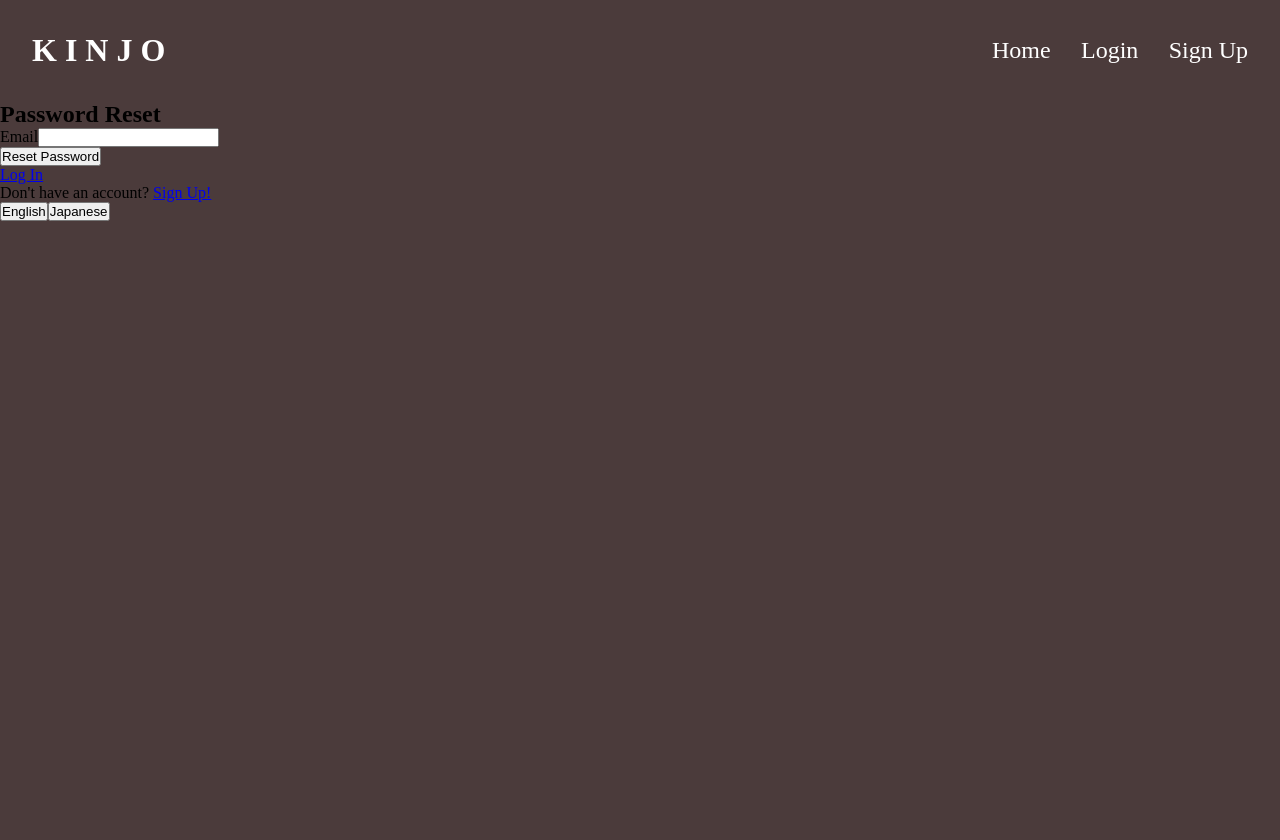
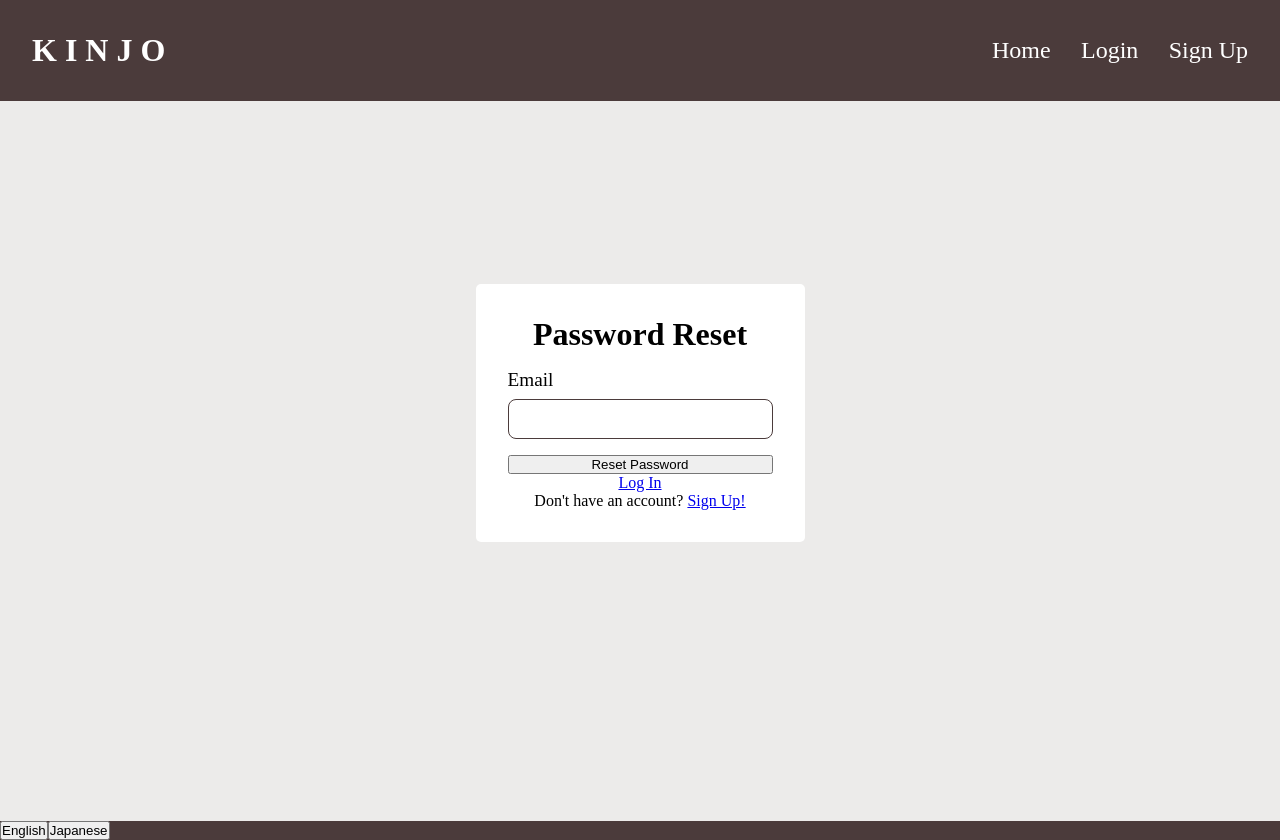
Before and after one commit to Kinjo-team/kinjo_front, a React (Create React App) app: page /forgotpassword in a window 1280 px wide. Before the commit the page ends 800 px from the top, so only its background shows below. Built offline with nearby package versions, Linux system fonts and the light colour scheme; no server answers.

Commit message:
feat: add forgot password component

```diff
--- a/src/App.tsx
+++ b/src/App.tsx
@@ -17,7 +17,7 @@ import { BrowserRouter, Routes, Route, Navigate } from "react-router-dom"
 
 const App = () => {
 
-// This baby protects the routes
+// This baby protects the routes will use later down the line
 const PrivateWrapper = ({ children }: { children: JSX.Element }) => {
   const { currentUser } = useAuth()
   return currentUser ? children : <Navigate to="/login" replace />;
--- a/src/components/Authentication/ForgotPassword/ForgotPassword.scss
+++ b/src/components/Authentication/ForgotPassword/ForgotPassword.scss
@@ -0,0 +1,47 @@
+.forgotpassword--container {
+    display: flex;
+    flex-direction: column;
+    align-items: center;
+    justify-content: center;
+    height: 90vh;
+    background-color: #ecebea;
+
+    .forgotpassword {
+        display: flex;
+        flex-direction: column;
+        align-items: center;
+        justify-content: center;
+        background-color: white;
+        padding: 2rem;
+        border-radius: 5px;
+        margin-bottom: clamp(6rem, 5vw, 10rem);
+
+        h2 {
+            font-size: clamp(1.5rem, 2.5vw, 3rem);
+            margin-bottom: 1rem;
+        }
+    }
+
+    .forgotpassword--form {
+        display: flex;
+        flex-direction: column;
+
+        div {
+            display: flex;
+            flex-direction: column;
+            margin-bottom: 1rem;
+
+            label {
+                font-size: clamp(1rem, 1.5vw, 1.5rem);
+                margin-bottom: 0.5rem;
+            }
+
+            input {
+                font-size: clamp(1rem, 1.5vw, 1.5rem);
+                padding: 0.5rem;
+                border: 1px solid #4b3b3b;
+                border-radius: 0.5rem;
+            }
+        }
+    }
+}
--- a/src/components/Authentication/ForgotPassword/ForgotPassword.tsx
+++ b/src/components/Authentication/ForgotPassword/ForgotPassword.tsx
@@ -1,6 +1,7 @@
 import { useRef, useState } from 'react'
 import { useAuth } from '../../../contexts/AuthContext'
 import { Link } from 'react-router-dom'
+import './ForgotPassword.scss'
 
 const ForgotPassword = () => {
     const emailRef = useRef<HTMLInputElement>(null)
@@ -30,7 +31,7 @@ const ForgotPassword = () => {
             <h2 className="title">Password Reset</h2>
             {error && <div className="error">{error}</div>}
             {message && <div className="success">{message}</div>}
-            <form onSubmit={handleSubmit}>
+            <form className='forgotpassword--form' onSubmit={handleSubmit}>
                 <div>
                     <label>Email</label>
                     <input type="email" ref={emailRef} required></input>
--- a/src/components/Authentication/LogIn/LogIn.tsx
+++ b/src/components/Authentication/LogIn/LogIn.tsx
@@ -6,7 +6,7 @@ import './LogIn.scss'
 const LogIn = () => {
     const emailRef = useRef<HTMLInputElement>(null)
     const passwordRef = useRef<HTMLInputElement>(null)
-    const { login } = useAuth()
+    const { login, currentUser } = useAuth()
     const [error, setError] = useState<string>("")
     const [loading, setLoading] = useState<boolean>(false)
     const navigate = useNavigate()
@@ -18,6 +18,7 @@ const LogIn = () => {
             setLoading(true)
             await login(emailRef.current?.value, passwordRef.current?.value);
             navigate("/")
+            alert("Welcome back, " + currentUser?.email + "!")
         } catch {
             setError("Failed to sign in")
         }
--- a/src/components/Authentication/SignUp/SignUp.tsx
+++ b/src/components/Authentication/SignUp/SignUp.tsx
@@ -1,6 +1,6 @@
 import { useRef, useState } from 'react'
 import { useAuth } from '../../../contexts/AuthContext'
-import { Link } from 'react-router-dom'
+import { Link, useNavigate } from 'react-router-dom'
 import './SignUp.scss'
 
 const SignUp = () => {
@@ -10,6 +10,7 @@ const SignUp = () => {
     const { signup } = useAuth()
     const [error, setError] = useState<string>("")
     const [loading, setLoading] = useState<boolean>(false)
+    const navigate = useNavigate()
 
     async function handleSubmit(e : any) {
         e.preventDefault()
@@ -21,6 +22,8 @@ const SignUp = () => {
             setError("")
             setLoading(true)
             await signup(emailRef.current?.value, passwordRef.current?.value)
+            navigate("/login")
+            alert("Thank you for signing up!")
         } catch {
             setError("Failed to create an account")
         }
```
